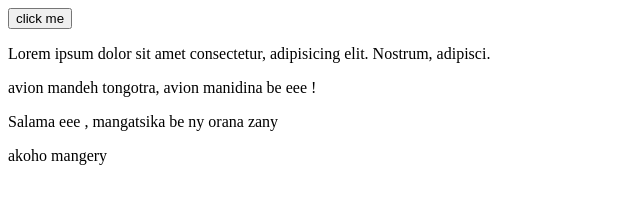
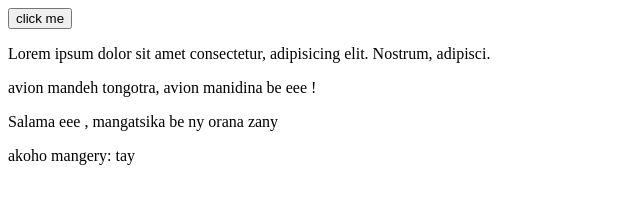
Before and after one commit to X-jonica/git-practice, a plain HTML site: page index.html in a window 1280 px wide. Shown: the full height of the page, 0-640 px from the left. Drawn offline with Linux system fonts and the light colour scheme.

Commit message:
ajout , akoho magery : tay

```diff
--- a/index.html
+++ b/index.html
@@ -12,7 +12,7 @@
         <p>Lorem ipsum dolor sit amet consectetur, adipisicing elit. Nostrum, adipisci.</p>
         <p>avion mandeh tongotra, avion manidina be eee !</p>
         <p>Salama eee , mangatsika be ny orana zany </p>
-        <p>akoho mangery</p>
+        <p>akoho mangery: tay</p>
         <script src="/app.js"></script>
     </body>
 </html>
```
